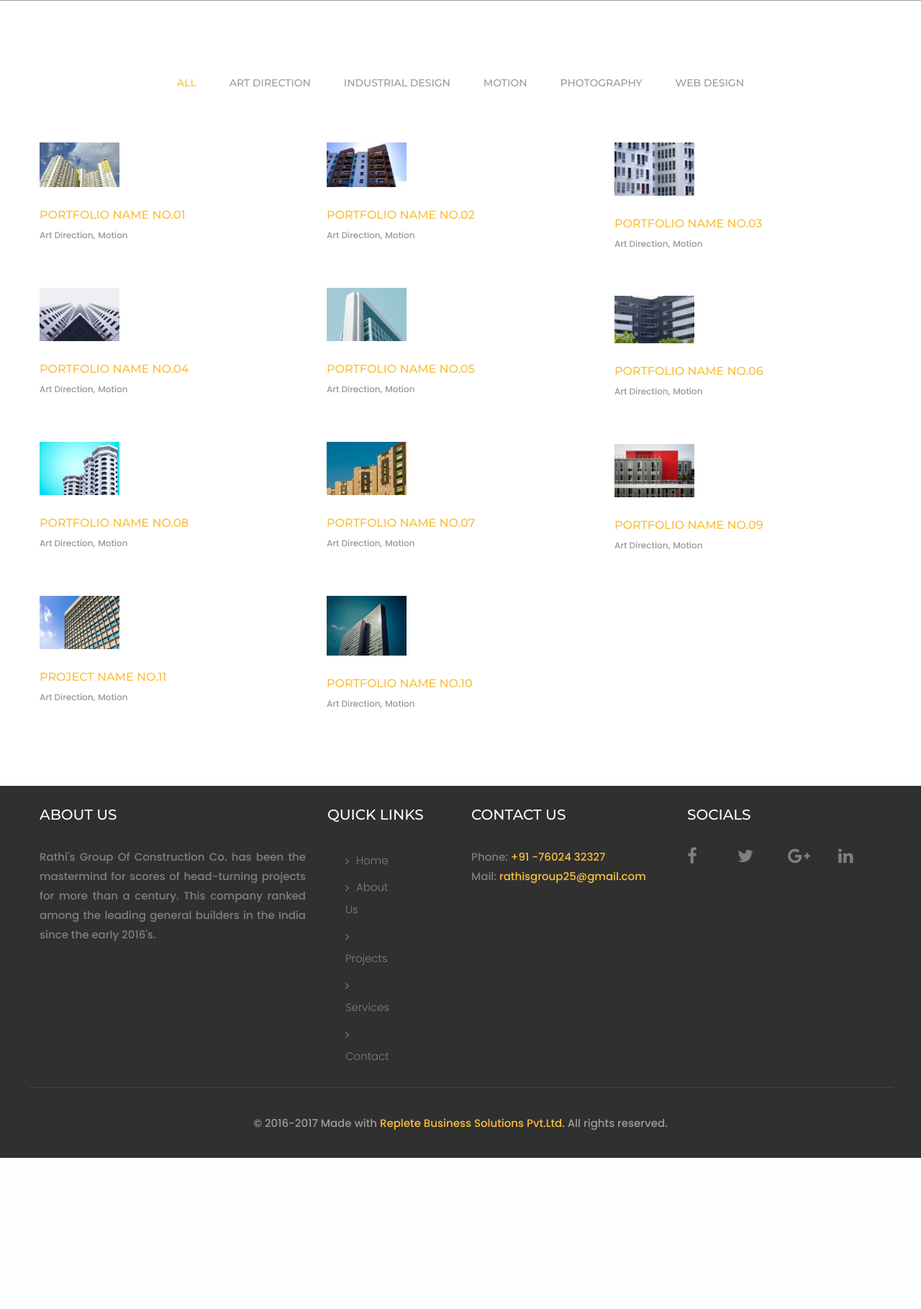
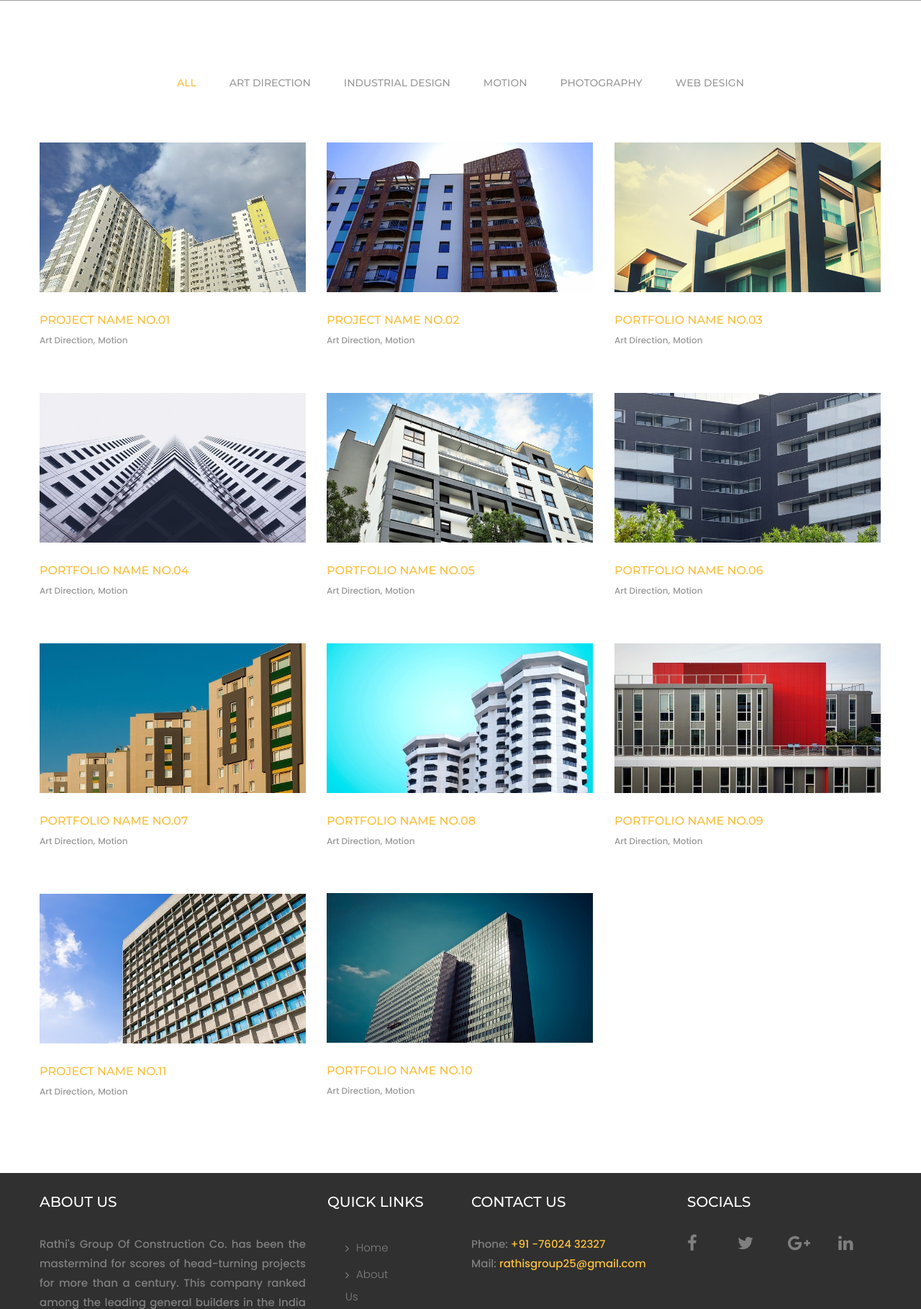
Before and after one commit to piyush170889/rathi-website, a PHP site: page /Projects.html in a window 1280 px wide. Shown: the part 959-2778 px from the top of the page at 72% size. Before the commit the page ends 2568 px from the top, so only its background shows below. Run offline with PHP 8.4, Linux system fonts and the light colour scheme; grey boxes are pictures that could not be loaded.

Commit message:
Initial changes made today !

```diff
--- a/Projects.html
+++ b/Projects.html
@@ -191,11 +191,11 @@
                             <div class="portfolio-wrap clearfix">
                                 <div class="item direction industrial motion">
                                     <div class="featured-images">
-                                        <img src="images/images/imgpro1.jpg" alt="images">
+                                        <img class="imgproject" src="images/images/imgpro1.jpg" alt="images">
                                     </div><!-- /.featured-images -->
                                     <div class="portfolio-details v1">
                                         <div class="post">
-                                            <a href="#">Portfolio Name No.01</a>
+                                            <a href="#">Project Name No.01</a>
                                         </div>
                                         <ul class="meta-post clearfix">
                                             <li class="author">
@@ -210,11 +210,11 @@
 
                                 <div class="item motion photoshop webdesign">
                                     <div class="featured-images">
-                                        <img src="images/images/imgpro2.jpg" alt="images">
+                                        <img class="imgproject" src="images/images/imgpro2.jpg" alt="images">
                                     </div><!-- /.featured-images -->
                                     <div class="portfolio-details v1">
                                         <div class="post">
-                                            <a href="#">Portfolio Name No.02</a>
+                                            <a href="#">Project Name No.02</a>
                                         </div>
                                         <ul class="meta-post clearfix">
                                             <li class="author">
@@ -229,7 +229,7 @@
 
                                 <div class="item direction industrial photoshop">
                                     <div class="featured-images">
-                                        <img src="images/images/imgpro3.jpg" alt="images">
+                                        <img class="imgproject" src="images/images/imgpro3.jpg" alt="images">
                                     </div><!-- /.featured-images -->
                                     <div class="portfolio-details v1">
                                         <div class="post">
@@ -248,7 +248,7 @@
 
                                 <div class="item motion industrial webdesign">
                                     <div class="featured-images">
-                                        <img src="images/images/imgpro4.jpg" alt="images">
+                                        <img class="imgproject" src="images/images/imgpro4.jpg" alt="images">
                                     </div><!-- /.featured-images -->
                                     <div class="portfolio-details v1">
                                         <div class="post">
@@ -267,7 +267,7 @@
 
                                 <div class="item direction industrial photoshop">
                                     <div class="featured-images">
-                                        <img src="images/images/imgpro5.jpg" alt="images">
+                                        <img class="imgproject" src="images/images/imgpro5.jpg" alt="images">
                                     </div><!-- /.featured-images -->
                                     <div class="portfolio-details v1">
                                         <div class="post">
@@ -286,7 +286,7 @@
 
                                 <div class="item motion industrial webdesign">
                                     <div class="featured-images">
-                                        <img src="images/images/imgpro6.jpg" alt="images">
+                                        <img class="imgproject" src="images/images/imgpro6.jpg" alt="images">
                                     </div><!-- /.featured-images -->
                                     <div class="portfolio-details v1">
                                         <div class="post">
@@ -305,7 +305,7 @@
 
                                 <div class="item direction industrial photoshop">
                                     <div class="featured-images">
-                                        <img src="images/images/imgpro7.jpg" alt="images">
+                                        <img class="imgproject" src="images/images/imgpro7.jpg" alt="images">
                                     </div><!-- /.featured-images -->
                                     <div class="portfolio-details v1">
                                         <div class="post">
@@ -324,7 +324,7 @@
 
                                 <div class="item motion photoshop webdesign">
                                     <div class="featured-images">
-                                        <img src="images/images/imgpro8.jpg"alt="images">
+                                        <img class="imgproject" src="images/images/imgpro8.jpg"alt="images">
                                     </div><!-- /.featured-images -->
                                     <div class="portfolio-details v1">
                                         <div class="post">
@@ -343,7 +343,7 @@
 
                                 <div class="item motion photoshop webdesign">
                                     <div class="featured-images">
-                                        <img src="images/images/imgpro9.jpg" alt="images">
+                                        <img class="imgproject" src="images/images/imgpro9.jpg" alt="images">
                                     </div><!-- /.featured-images -->
                                     <div class="portfolio-details v1">
                                         <div class="post">
@@ -362,7 +362,7 @@
 
                                 <div class="item direction photoshop webdesign">
                                     <div class="featured-images">
-                                        <img src="images/images/imgpro10.jpg" alt="images">
+                                        <img class="imgproject" src="images/images/imgpro10.jpg" alt="images">
                                     </div><!-- /.featured-images -->
                                     <div class="portfolio-details v1">
                                         <div class="post">
@@ -381,7 +381,7 @@
 
                                 <div class="item direction photoshop webdesign">
                                     <div class="featured-images">
-                                        <img src="images/images/imgpro11.jpg" alt="images">
+                                        <img class="imgproject" src="images/images/imgpro11.jpg" alt="images">
                                     </div><!-- /.featured-images -->
                                     <div class="portfolio-details v1">
                                         <div class="post">
@@ -470,7 +470,7 @@
                     <div class="row">
                         <div class="container-bottom">
                             <div class="copyright">
-                                    <p>© 2016-2017 Made with <span><a href="#">Replete Business Solutions Pvt.Ltd.</a></span> All rights reserved.</p>
+                                    <p>© 2017 Made with <span><a href="#">Replete Business Solutions Pvt.Ltd.</a></span> All rights reserved.</p>
                             </div>
                         </div><!-- /.container-bottom -->
                     </div><!-- /.row -->
--- a/about.html
+++ b/about.html
@@ -411,7 +411,7 @@
                         <div class="row">
                             <div class="container-bottom">
                                 <div class="copyright">
-                                    <p>© 2016-2017 Made with <span><a href="#">Replete Business Solutions Pvt.Ltd.</a></span> All rights reserved.</p>
+                                    <p>© 2017 Made with <span><a href="#">Replete Business Solutions Pvt.Ltd.</a></span> All rights reserved.</p>
                                 </div>
                             </div><!-- /.container-bottom -->
                         </div><!-- /.row -->
--- a/contact.html
+++ b/contact.html
@@ -312,7 +312,7 @@
                         <div class="row">
                             <div class="container-bottom">
                                 <div class="copyright">
-                                    <p>© 2016-2017 Made with <span><a href="#">Replete Business Solutions Pvt.Ltd.</a></span> All rights reserved.</p>
+                                    <p>© 2017 Made with <span><a href="#">Replete Business Solutions Pvt.Ltd.</a></span> All rights reserved.</p>
                                 </div>
                             </div><!-- /.container-bottom -->
                         </div><!-- /.row -->
--- a/index.html
+++ b/index.html
@@ -642,7 +642,7 @@
                         <div class="row">
                             <div class="container-bottom">
                                 <div class="copyright">
-                                    <p>© 2012-2017 Made with <span><a href="#">Replete Business Solutions Pvt.Ltd.</a></span> All rights reserved.</p>
+                                    <p>© 2017 Made with <span><a href="#">Replete Business Solutions Pvt.Ltd.</a></span> All rights reserved.</p>
                                 </div>
                             </div><!-- /.container-bottom -->
                         </div><!-- /.row -->
--- a/services.html
+++ b/services.html
@@ -501,7 +501,7 @@
                         <div class="row">
                             <div class="container-bottom">
                                 <div class="copyright">
-                                    <p>© 2016-2017 Made with <span><a href="#">Replete Business Solutions Pvt.Ltd.</a></span> All rights reserved.</p>
+                                    <p>© 2017 Made with <span><a href="#">Replete Business Solutions Pvt.Ltd.</a></span> All rights reserved.</p>
                                 </div>
                             </div><!-- /.container-bottom -->
                         </div><!-- /.row -->
--- a/stylesheets/style.css
+++ b/stylesheets/style.css
@@ -3070,9 +3070,21 @@ padding: 20px;
 
 }
 
-#iconbox{
-
-
-
-
-}
+
+
+.imgproject{
+
+width: 100%;
+max-width: 100%;
+
+
+
+
+}
+
+div#logo img{
+
+    max-width: 30%;
+    height: autopx;
+
+}
```
Also changed, not shown: images/images/imgpro10.jpg, images/images/imgpro11.jpg, images/images/imgpro2.jpg, images/images/imgpro3.jpg, images/images/imgpro4.jpg, images/images/imgpro5.jpg, images/images/imgpro6.jpg, images/images/imgpro7.jpg, images/images/imgpro8.jpg, images/images/imgpro9.jpg, images/imgSlide1.jpg, images/imgSlide2.jpg, images/imgSlide3.jpg.
